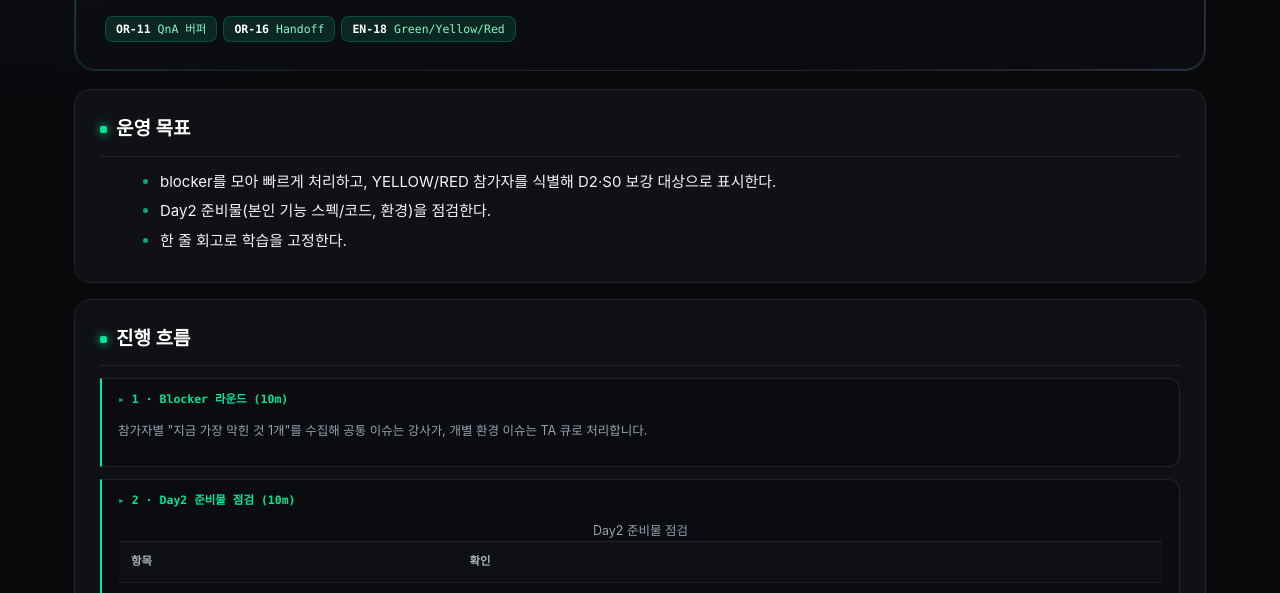
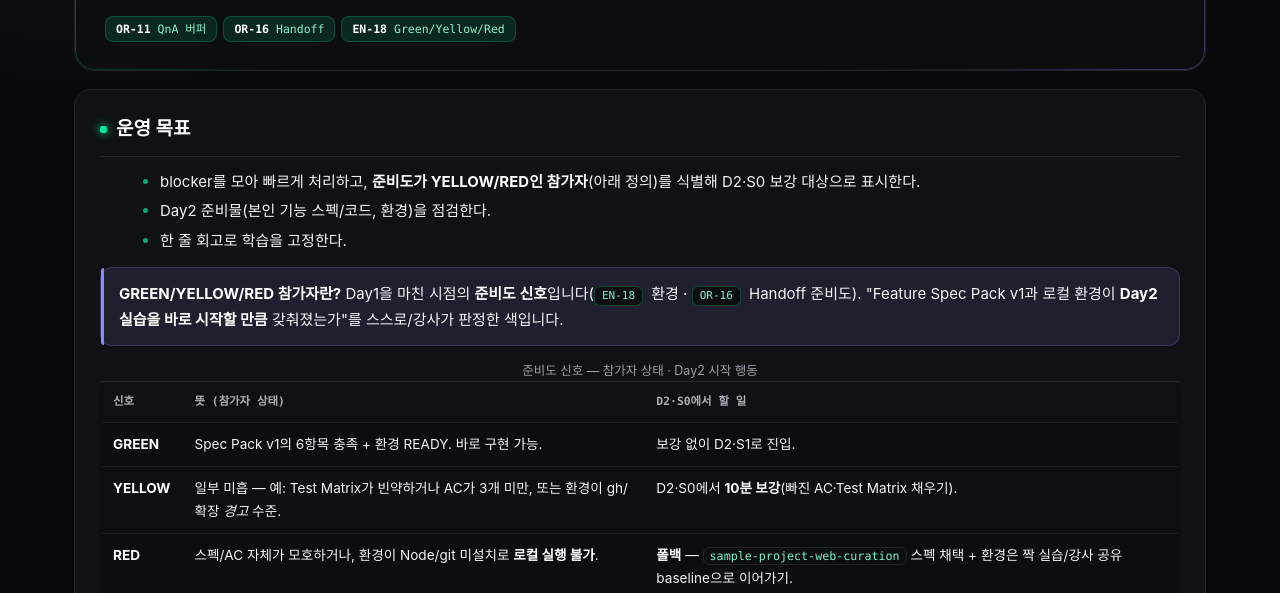
Before and after one commit to ijhan-biz/ghcp-sessions, a plain HTML site: page docs/d1-s6.html in a window 1280 px wide. Shown: the part 202-795 px from the top of the page. Drawn offline with Linux system fonts and the light colour scheme.

Commit message:
docs(course): d1-s6 'YELLOW/RED 참가자' 정의 풀어쓰기
준비도 신호(EN-18 환경·OR-16 Handoff) 정의 콜아웃 + G/Y/R별 참가자 상태·D2·S0 행동 표 추가.
YELLOW=일부 미흡→10분 보강, RED=스펙 모호/환경 불가→폴백·짝 실습.

```diff
--- a/docs/d1-s6.html
+++ b/docs/d1-s6.html
@@ -24,10 +24,20 @@
 <section class="section">
   <h2>운영 목표</h2>
   <ul>
-    <li>blocker를 모아 빠르게 처리하고, YELLOW/RED 참가자를 식별해 D2·S0 보강 대상으로 표시한다.</li>
+    <li>blocker를 모아 빠르게 처리하고, <strong>준비도가 YELLOW/RED인 참가자</strong>(아래 정의)를 식별해 D2·S0 보강 대상으로 표시한다.</li>
     <li>Day2 준비물(본인 기능 스펙/코드, 환경)을 점검한다.</li>
     <li>한 줄 회고로 학습을 고정한다.</li>
   </ul>
+  <div class="callout note"><strong>GREEN/YELLOW/RED 참가자란?</strong> Day1을 마친 시점의 <strong>준비도 신호</strong>입니다(<span class="tag gl">EN-18</span> 환경 · <span class="tag gl">OR-16</span> Handoff 준비도). "Feature Spec Pack v1과 로컬 환경이 <strong>Day2 실습을 바로 시작할 만큼</strong> 갖춰졌는가"를 스스로/강사가 판정한 색입니다.</div>
+  <table>
+    <caption class="small">준비도 신호 — 참가자 상태 · Day2 시작 행동</caption>
+    <thead><tr><th>신호</th><th>뜻 (참가자 상태)</th><th>D2·S0에서 할 일</th></tr></thead>
+    <tbody>
+      <tr><td><strong>GREEN</strong></td><td>Spec Pack v1의 6항목 충족 + 환경 READY. 바로 구현 가능.</td><td>보강 없이 D2·S1로 진입.</td></tr>
+      <tr><td><strong>YELLOW</strong></td><td>일부 미흡 — 예: Test Matrix가 빈약하거나 AC가 3개 미만, 또는 환경이 gh/확장 <em>경고</em> 수준.</td><td>D2·S0에서 <strong>10분 보강</strong>(빠진 AC·Test Matrix 채우기).</td></tr>
+      <tr><td><strong>RED</strong></td><td>스펙/AC 자체가 모호하거나, 환경이 Node/git 미설치로 <strong>로컬 실행 불가</strong>.</td><td><strong>폴백</strong> — <code>sample-project-web-curation</code> 스펙 채택 + 환경은 짝 실습/강사 공유 baseline으로 이어가기.</td></tr>
+    </tbody>
+  </table>
 </section>
 
 <section class="section">
```
